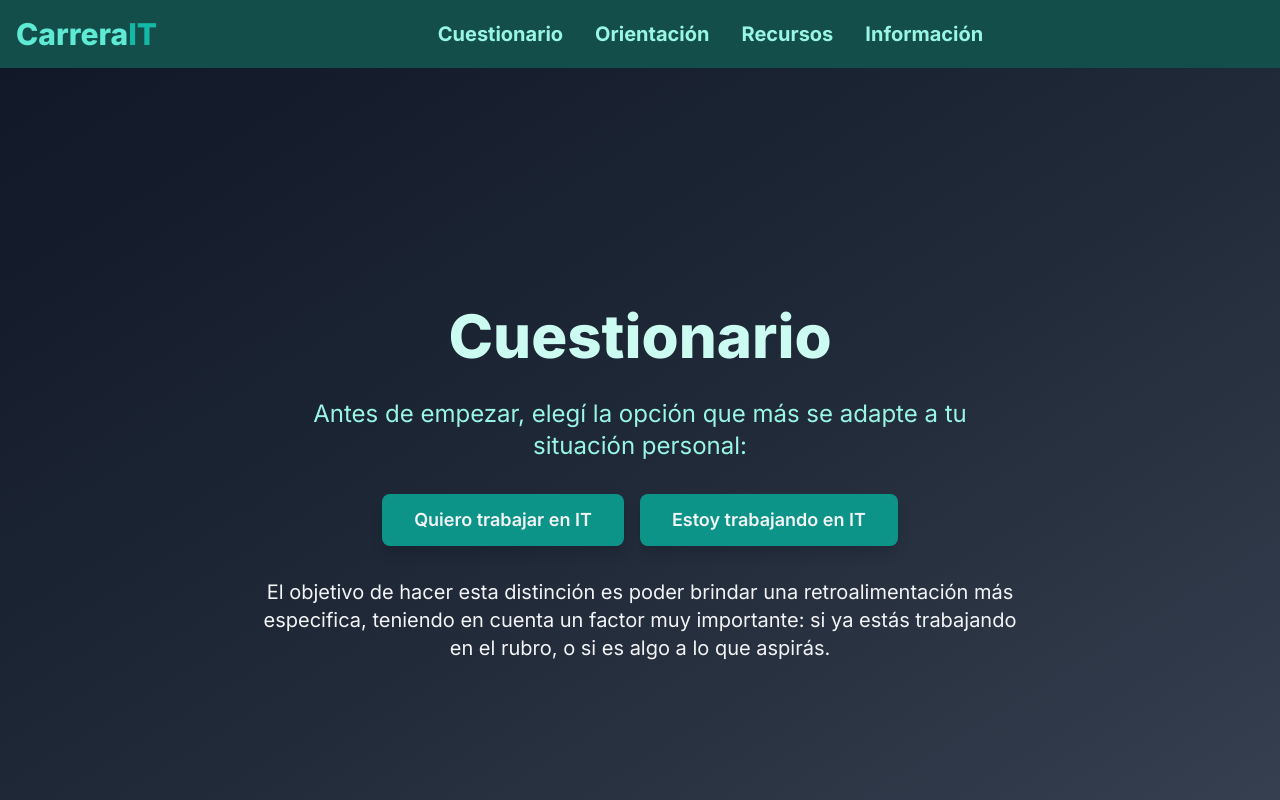
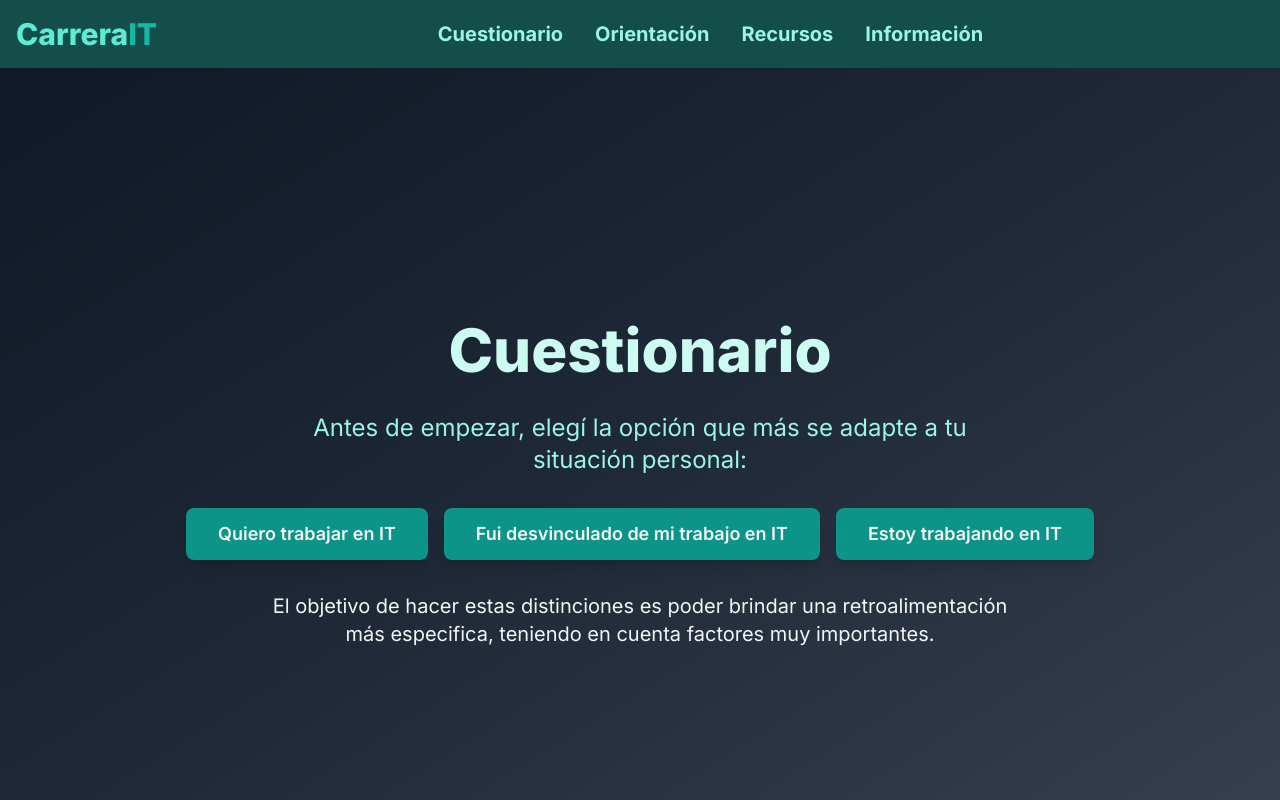
Before and after one commit to aronmilenait/carrerait-roadmap, a Next.js app in the folder carrerait-roadmap/: page /cuestionario in a window 1280 px wide. Shown: the top 800 px of the page. Built offline with nearby package versions, Linux system fonts and the light colour scheme.

Commit message:
Add Unemployed Question's data.

```diff
--- a/carrerait-roadmap/src/app/components/Survey/SurveySelect.tsx
+++ b/carrerait-roadmap/src/app/components/Survey/SurveySelect.tsx
@@ -23,6 +23,12 @@ const SurveySelector = () => {
             Quiero trabajar en IT
           </a>
           <a
+            href="/cuestionario-aspirante"
+            className="bg-teal-600 text-gray-100 py-3 px-6 sm:px-8 rounded-lg text-base sm:text-lg font-semibold shadow-lg hover:bg-teal-700 transition-all duration-300 transform hover:scale-105 w-full sm:w-auto text-center"
+          >
+            Fui desvinculado de mi trabajo en IT
+          </a>
+          <a
             href="/cuestionario-it"
             className="bg-teal-600 text-gray-100 py-3 px-6 sm:px-8 rounded-lg text-base sm:text-lg font-semibold shadow-lg hover:bg-teal-700 transition-all duration-300 transform hover:scale-105 w-full sm:w-auto text-center"
           >
@@ -30,10 +36,9 @@ const SurveySelector = () => {
           </a>
         </div>
         <p className="text-xl mt-8 mb-8 text-center max-w-3xl mx-auto">
-          El objetivo de hacer esta distinción es poder brindar una
-          retroalimentación más especifica, teniendo en cuenta un factor muy
-          importante: si ya estás trabajando en el rubro, o si es algo a lo que
-          aspirás.
+          El objetivo de hacer estas distinciones es poder brindar una
+          retroalimentación más especifica, teniendo en cuenta factores muy
+          importantes.
         </p>
       </div>
     </section>
```
